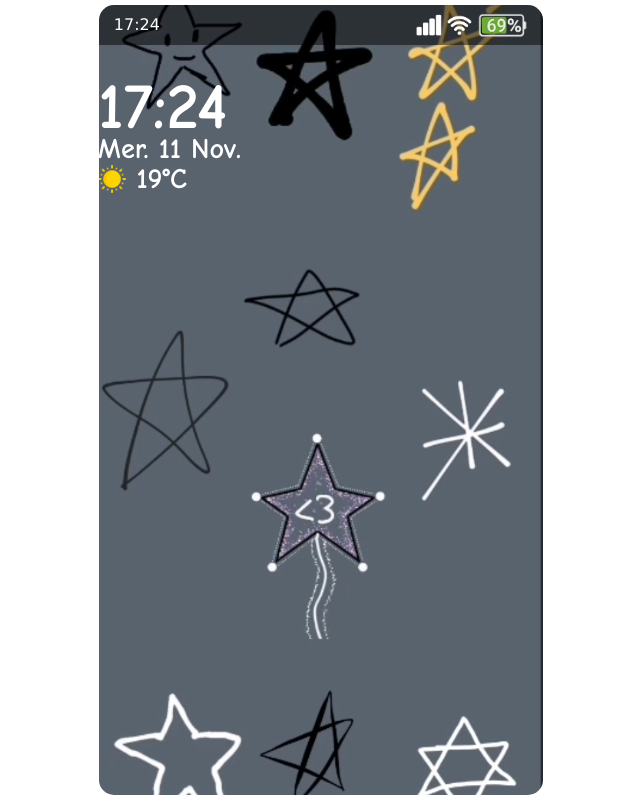
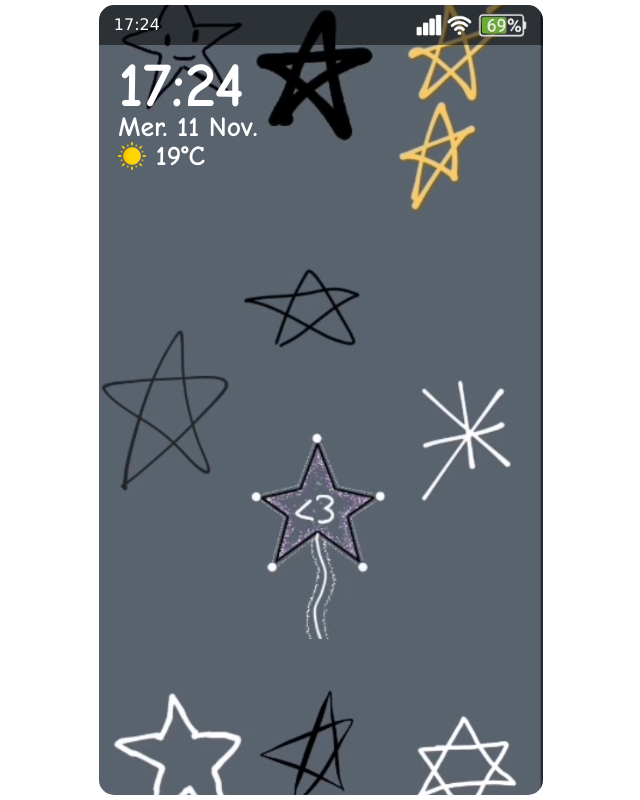
Before and after one commit to ElianoMi/TestTelephone, a plain HTML site: page index.html in a window 1280 px wide. Shown: the whole page, without its empty margins (319-959 px from the left). Drawn offline with Linux system fonts and the light colour scheme.

Commit message:
Correction Style

```diff
--- a/style.css
+++ b/style.css
@@ -79,7 +79,7 @@ body {
     display: flex;
     color: white;
     font-family: 'Comic Neue';
-    font-weight: 400;
+    font-weight: 700;
 }
 .time {
     flex-direction: column;
@@ -125,7 +125,7 @@ body {
     justify-content: space-between;
     flex: 1;
     border-radius: 0px 0px 15px 15px;
-    padding: 20px 0px;
+    padding: 0px 20px;
     box-sizing: border-box;
     min-height: 0;
 }
```
